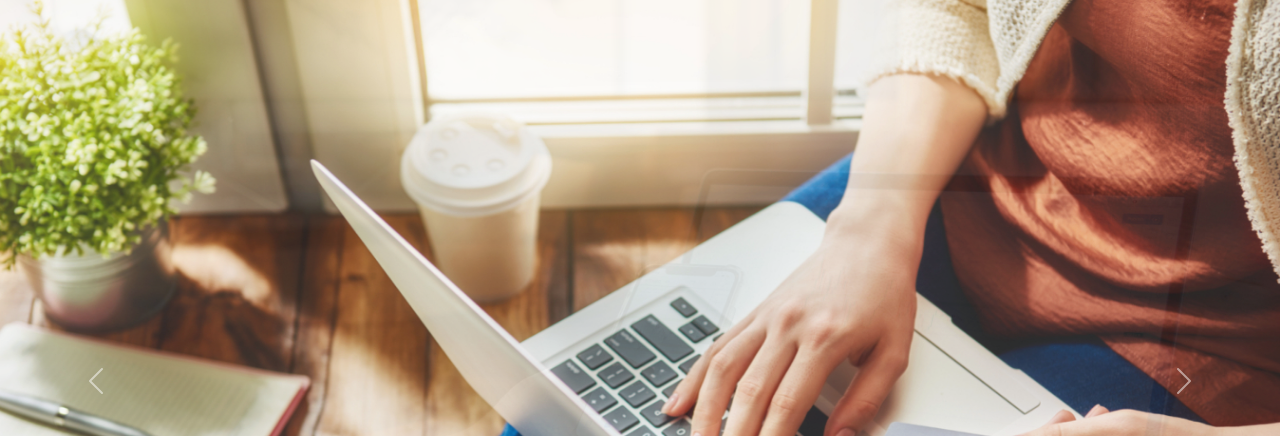
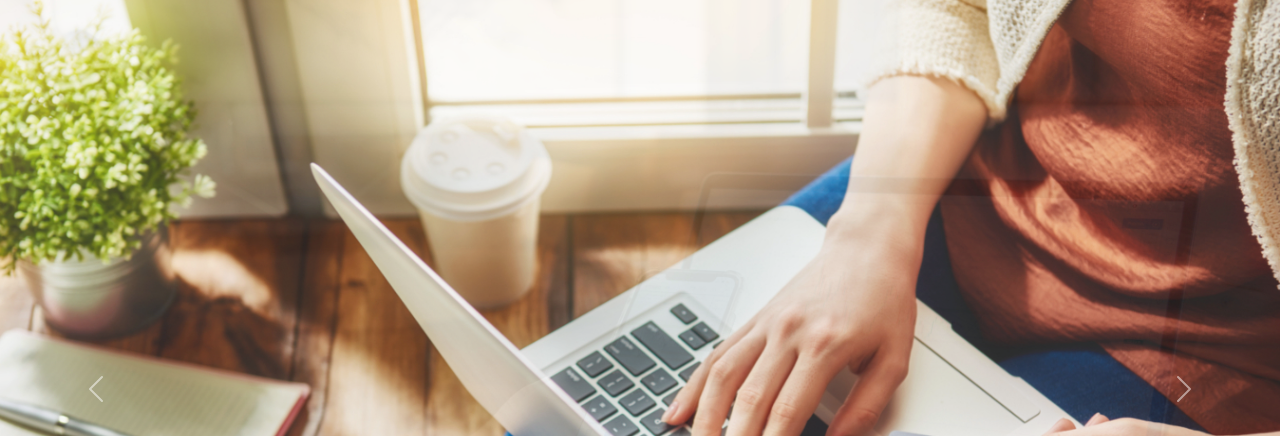
Before and after one commit to BraianEr/4taentregaRodriguez, a website: page index.html in a window 1280 px wide. Shown: the part 143-579 px from the top of the page. Drawn offline with nearby package versions, Linux system fonts and the light colour scheme.

Commit message:
a ver ahora la img, el problema es que cuando habro el live server se ve de una manera y en githube se ve diferente por eso voy probando

```diff
--- a/scss/components/_carousel.scss
+++ b/scss/components/_carousel.scss
@@ -1,7 +1,8 @@
 /* Carousel */
 .carousel-inner {
+  height: 50rem;
   .img-carousel {
-    height: 49rem;
+    height: 50rem;
   }
   .carousel-title {
     font-size: map-get($textmaps, titulo2);
```
Also changed, not shown: css/style.css, 1 other file.
